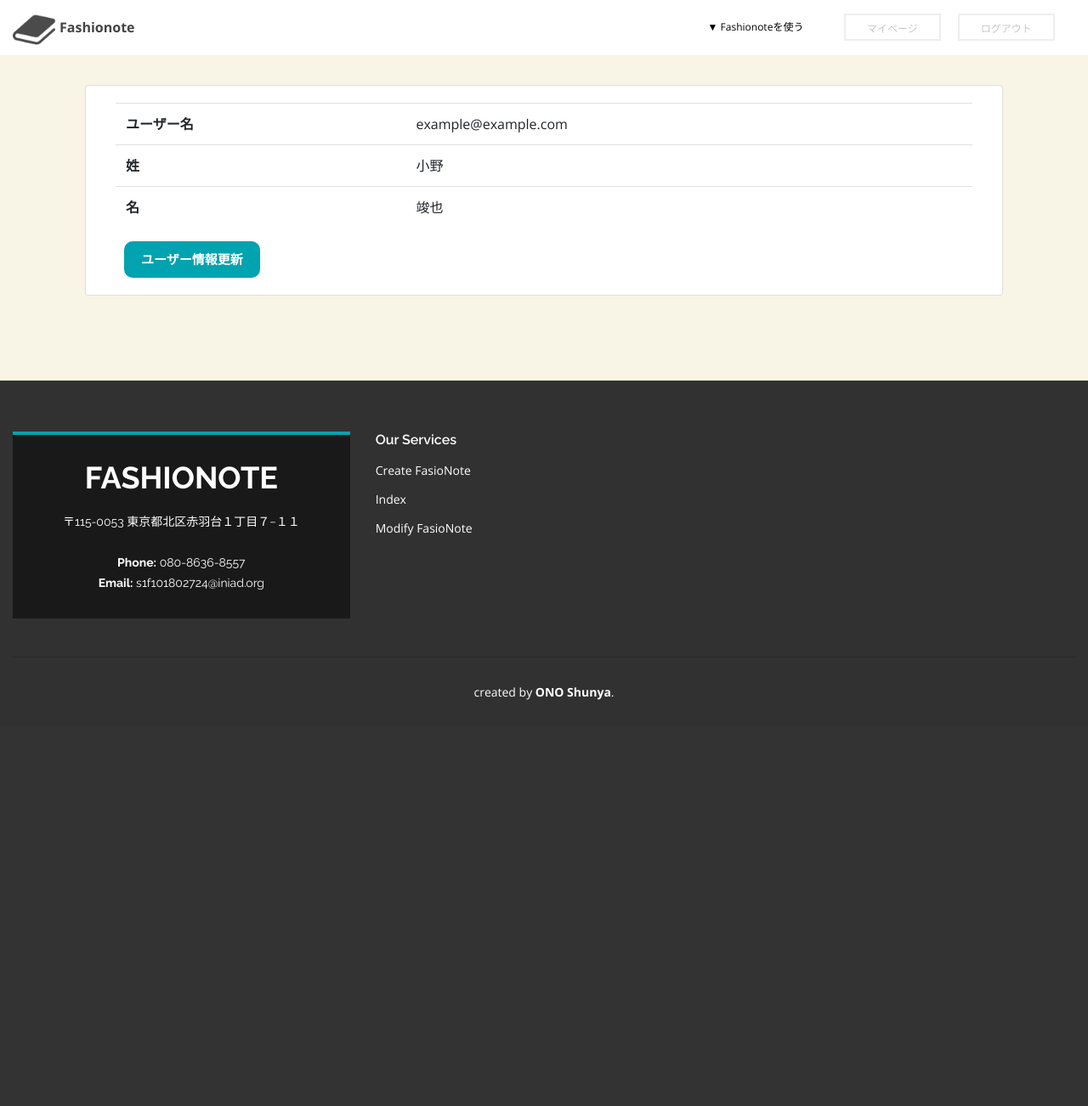
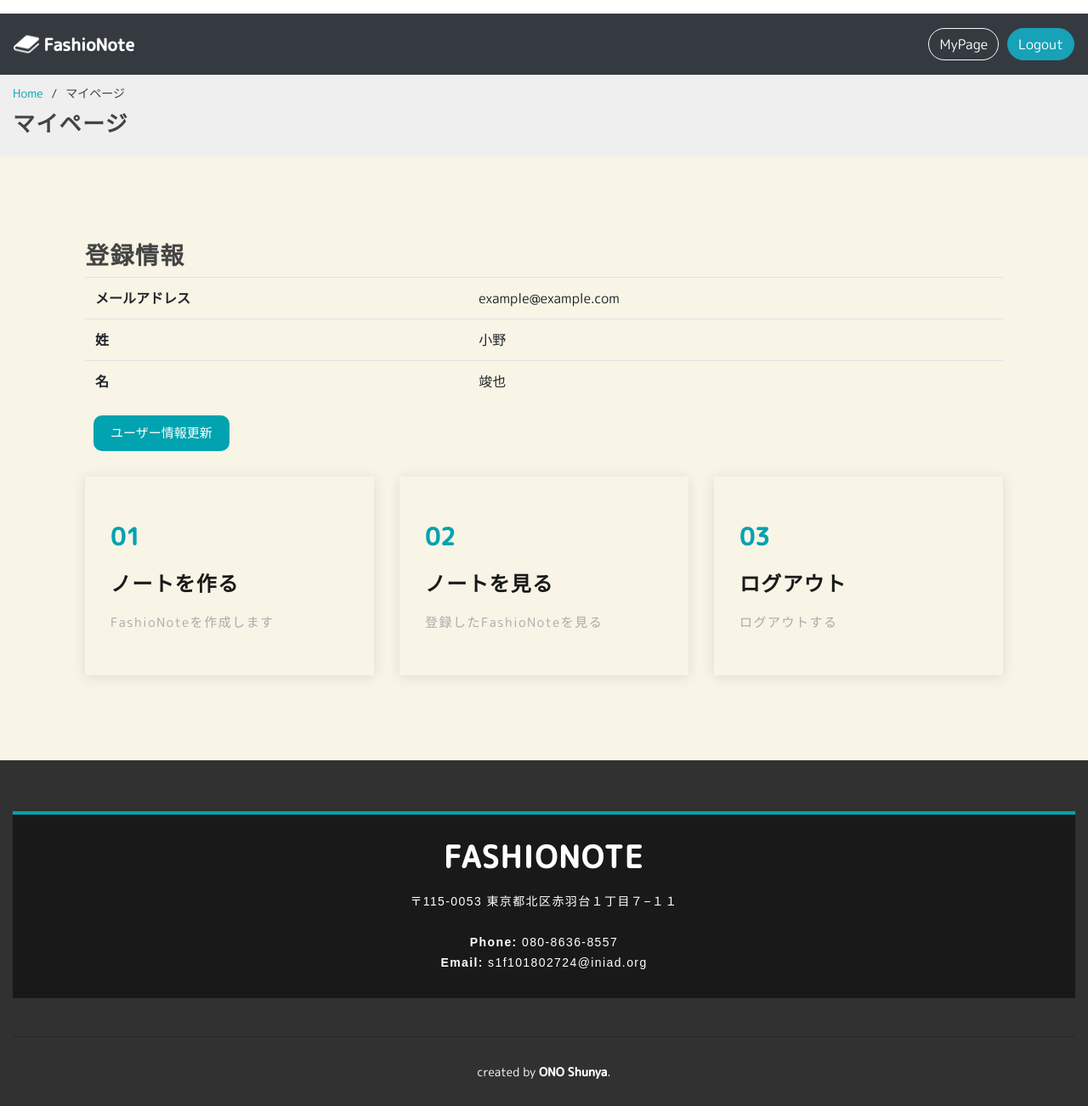
Before and after one commit to Shunya-ONO/fashionote, a Django app: page /users/user_detail/1/ in a window 1280 px wide. Shown: the whole page at 85% size. Before the commit the page ends 824 px from the top, so only its background shows below. Run offline with Django 3.2, Linux system fonts and the light colour scheme; a user stored in the database is signed in; data comes from the database, SQL or seed files in the repository; both versions use the stored data as it was after the commit; parts of the project's set-up code (start-up, migrations or seed data) failed here and were passed over; some libraries are stand-ins or nearby versions.

Commit message:
changed design

```diff
--- a/fashionote/static/css/style.css
+++ b/fashionote/static/css/style.css
@@ -6,7 +6,7 @@
 }
 
 body {
-  font-family: "Open Sans", sans-serif;
+  font-family: 'M PLUS Rounded 1c', sans-serif;
   color: #444444;
 
 }
@@ -21,7 +21,13 @@ a:hover {
 }
 
 h1, h2, h3, h4, h5, h6 {
-  font-family: "Raleway", sans-serif;
+  font-family: 'M PLUS Rounded 1c', sans-serif;
+  font-weight: "medium";
+  letter-spacing: 0.05em;
+}
+
+p {
+  letter-spacing: 0.1em;
 }
 
 /*--------------------------------------------------------------
@@ -70,100 +76,47 @@ header {
   z-index: 10;
 }
 
-.header-left img{
-  float: left;
+.btn1 {
+  margin-right: 10px;
 }
 
-.header-left p{
-  float: left;
-  margin-top: 20px;
-  margin-left: 5px;
-  font-weight: bolder;
-}
-
-.header-right {
-  float: right;
-  margin-right: -100px;
-}
-
-.register{
-  line-height: 2rem;
-  font-size: 12px;
-  color: rgb(201, 198, 198);
-  display: flex;
-  float: right;
-  padding-left: 25px;
-  padding-right: 25px;
-  border: 2px solid #eee;
-  margin-left: 20px;
-}
-
-.mypage{
-  line-height: 2rem;
-  font-size: 12px;
-  color: rgb(201, 198, 198);
-  display: flex;
-  float: right;
-  padding-left: 25px;
-  padding-right: 25px;
-  border: 2px solid #eee;
-  margin-left: 20px;
-}
-
-.logo {
-  width: 50px;
-  height: 50px;
-  margin-top: 10px;
-}
-
-.gnav {
-  float: right;
-  display: flex;
-  height: 2rem;
-  width: 600px;
-  margin-top: 16px;
-}
-
-.gnav > li {/*親階層のみ幅を25%にする*/
-  width: 30%;
-  text-align: center;
-}
-/*全てのリスト・リンク共通*/
-.gnav li {
-  list-style: none;
-  position: relative;
-  text-align: center;
-}
-.gnav li a {
-  background: white;
-  color: black;
-  display: block;
-  height: 2rem;
-  line-height: 2rem;
-  text-align: center;
-  text-decoration: none;
-  width: 100%;
-  font-size: 12px;
-}
-
-/*子階層以降共通*/
-.gnav li li {
-  height: 0;
-  overflow: hidden;
-  transition: 0.8s;
-}
-/*子要素の線をコメントアウト*/
-/*.gnav li li a {border-top: 1px solid #eee;}*/
-.gnav li:hover > ul > li {
-  height: 2rem;
-  overflow: visible;
+.font-color {
+  color: white;
 }
 
 /* -- Header end -- */
 
 /* -- Home -- */
-#about{
-  padding:70px;
+
+.wrap {
+  margin-top:50px;
+  width: 100%;
+  height: 300px;
+  position: relative;
+}
+.wrap .inner {
+  width: 75%;
+  height: 50%;
+  position: absolute;
+  top: 0;
+  left: 0;
+  right: 0;
+  bottom: 0;
+  margin: auto;
+}
+
+.about{
+  margin-top: 100px;
+  margin-left: 90px;
+  margin-right: 90px;
+}
+
+.function{
+  margin:100px;
+}
+
+.about-image{
+  padding:50px;
 }
 
 /* -- End Home -- */
@@ -172,7 +125,6 @@ header {
 form{
 	width:500px;
   margin:0 auto;
-  margin-top:65px;
 }
 
 #registration{
@@ -195,7 +147,7 @@ input[type="number"],
 input[type="email"],
 input[type="password"],
 textarea {
-	font: 15px/24px sans-serif;
+  font-family: 'M PLUS Rounded 1c', sans-serif;
 	box-sizing: border-box;
 	margin: 8px 0;
 	transition: 0.3s;
@@ -245,7 +197,7 @@ input[type="submit"]{
 	border: none;
 	color: #fff;
 	font-size:15px;
-	font-weight:bold;
+	font-weight:medium;
 	padding: 10px 20px;
 	margin: 0 10px;
 	border-radius: 10px;
@@ -255,7 +207,7 @@ input[type="button"]{
 	border: none;
 	color: #fff;
 	font-size:15px;
-	font-weight:bold;
+	font-weight:medium;
 	padding: 10px 20px;
 	margin: 0 10px;
 	border-radius: 10px;
@@ -265,7 +217,7 @@ input[type="reset"]{
 	border: none;
 	color: #fff;
 	font-size:15px;
-	font-weight:bold;
+	font-weight:medium;
 	padding: 10px 20px;
 	margin: 0 10px;
 	border-radius: 10px;
@@ -299,6 +251,7 @@ input[type="reset"]{
   font-weight: 16px;
   margin:0 0 0 10px;
  }
+
 /* -- create end -- */
 
 /* -- breadcrumbs -- */
@@ -343,6 +296,7 @@ input[type="reset"]{
 /* -- breadcrumbs end -- */
 
 .box {
+  margin-top:30px;
   padding: 50px 30px;
   box-shadow: 0px 2px 15px rgba(0, 0, 0, 0.1);
   transition: all ease-in-out 0.3s;
--- a/fashionote/templates/head.html
+++ b/fashionote/templates/head.html
@@ -9,14 +9,15 @@
     <link href="{% static 'img/apple-touch-icon.png' %}" rel="icon">
     <link href="{% static 'img/apple-touch-icon.png' %}" rel="apple-touch-icon">
 
-    <link
-        href="https://fonts.googleapis.com/css?family=Open+Sans:300,300i,400,400i,600,600i,700,700i|Raleway:300,300i,400,400i,500,500i,600,600i,700,700i|Poppins:300,300i,400,400i,500,500i,600,600i,700,700i"
-        rel="stylesheet">
-    <link rel="stylesheet" href="https://stackpath.bootstrapcdn.com/bootstrap/4.2.1/css/bootstrap.min.css"
-        integrity="sha384-GJzZqFGwb1QTTN6wy59ffF1BuGJpLSa9DkKMp0DgiMDm4iYMj70gZWKYbI706tWS" crossorigin="anonymous">
+    <!-- Google Fonts -->
+    <link rel="preconnect" href="https://fonts.gstatic.com">
+    <link href="https://fonts.googleapis.com/css2?family=M+PLUS+Rounded+1c:wght@400;500&display=swap" rel="stylesheet">
+    <!-- Bootstrap 4.5.2 CSS -->
+	<link rel="stylesheet" href="https://stackpath.bootstrapcdn.com/bootstrap/4.5.2/css/bootstrap.min.css" integrity="sha384-JcKb8q3iqJ61gNV9KGb8thSsNjpSL0n8PARn9HuZOnIxN0hoP+VmmDGMN5t9UJ0Z" crossorigin="anonymous">
+    <!-- AOS CSS -->>
     <link rel="stylesheet" href="https://unpkg.com/aos@2.3.1/dist/aos.css">
+    <!-- FontAwesome CSS-->
     <link href="https://use.fontawesome.com/releases/v5.6.1/css/all.css" rel="stylesheet">
-
     <!-- Original CSS -->
     <link rel="stylesheet" href="{% static 'css/style.css' %}">
 
@@ -25,31 +26,22 @@
 
 <body>
     <header>
-        <div class="container">
-          <div class="header-left">
-            <a href="{% url 'fashionote:home' %}"><img class="logo" src="{% static 'img/apple-touch-icon.png' %}"></a>
-            <p>Fashionote</p>
-          </div>
-          <div class="header-right">
-              <ul class="gnav">
-                  <li>
-                      <a href="{% url 'fashionote:home' %}">▼ Fashionoteを使う</a>
-                      <ul>
-                          <li><a href="{% url 'fashionote:create'%}">ノートを書く</a></li>
-                          <li><a href="{% url 'fashionote:index'%}">ノートを見る</a></li>
-                      </ul>
-                  </li>
-                  {% if user.is_authenticated %}
-                  <a class="mypage" href="{% url 'user_app:user_detail' user.pk %}">マイページ</a>
-                  <a href="{% url 'user_app:logout'%}" class="register">ログアウト</a>
-                  {% else %}
-                  <a href="{% url 'user_app:user_create'%}" class="register">会員登録</a>
-                  <a href="{% url 'user_app:login'%}" class="register">ログイン</a>
-                  {% endif %}
-              </ul>
-          </div>
-        </div>
-      </header>
+        <nav class="navbar navbar-expand-sm navbar-dark bg-dark mt-3 mb-3 p-3">
+            <a class="navbar-brand navbar-brand-center" href="{% url 'fashionote:home' %}">
+                <img src="{% static 'img/icon.png' %}" width="30" height="30" class="d-inline-block align-top" alt="">
+                <b>FashioNote</b>
+            </a>
+            <div class="collapse navbar-collapse justify-content-end">
+                {% if user.is_authenticated %}
+                <button class="btn1 btn btn-outline-light rounded-pill navbar-btn"><a class="font-color mypage" href="{% url 'user_app:user_detail' user.pk %}">MyPage</a></button>
+                <button class="btn2 btn btn-info rounded-pill navbar-btn"><a class="font-color" href="{% url 'user_app:logout'%}">Logout</a></button>
+                {% else %}
+                <button class="btn1 btn btn-outline-light rounded-pill navbar-btn"><a class="font-color" href="{% url 'user_app:login'%}">Sign In</a></button>
+                <button class="btn2 btn btn-info rounded-pill navbar-btn"><a class="font-color" href="{% url 'user_app:user_create'%}">Sign Up</a></button>
+                {% endif %}
+            </div>
+        </nav>
+    </header>
 
 
 
@@ -63,7 +55,7 @@
                 <div class="container">
                     <div class="row">
 
-                        <div class="col-lg-4 col-md-6">
+                        <div class="col-md-12">
                             <div class="footer-info">
                                 <h3>FASHIONOTE</h3>
                                 <p>
@@ -72,15 +64,6 @@
                                     <strong>Email:</strong> s1f101802724@iniad.org<br>
                                 </p>
                             </div>
-                        </div>
-
-                        <div class="col-lg-2 col-md-6 footer-links">
-                            <h4>Our Services</h4>
-                            <ul>
-                                <li><i class="bx bx-chevron-right"></i> <a href="{% url 'fashionote:create'%}">Create FasioNote</a></li>
-                                <li><i class="bx bx-chevron-right"></i> <a href="{% url 'fashionote:index'%}">Index</a></li>
-                                <li><i class="bx bx-chevron-right"></i> <a href="{% url 'fashionote:index'%}">Modify FasioNote</a></li>
-                            </ul>
                         </div>
 
                     </div>
@@ -119,7 +102,9 @@
                 aos_init();
             });
         </script>
-
+        <!-- jQuery 3.5.1 -->
+	    <script src="https://code.jquery.com/jquery-3.5.1.min.js"></script>
+        <!-- Original JS -->
         <script src="{% static 'js/script.js' %}"></script>
     </body>
 
--- a/user_app/templates/user_app/user_detail.html
+++ b/user_app/templates/user_app/user_detail.html
@@ -1,13 +1,27 @@
 {% extends "head.html" %}
 {% block content %}
 <main id="main">
+    <!-- Breadctumbs -->
+    <section id="breadcrumbs" class="breadcrumbs">
+        <div class="container">
+
+          <ol>
+            <li><a href="{% url 'fashionote:home' %}">Home</a></li>
+            <li>マイページ</li>
+          </ol>
+          <h2>マイページ</h2>
+
+        </div>
+      </section><!-- End Breadcrumbs -->
     <section class="user-detail">
-        <div class="container-fluid card">
-            <div class="card-body">
+        <div class="row">
+        <div class="container-fluid col-lg-12">
+                <h3><strong>登録情報</strong></h3>
+
                 <table class="table">
                     <tbody>
                         <tr>
-                            <th>ユーザー名</th>
+                            <th>メールアドレス</th>
                             <td>{{ user.email }}</td>
                         </tr>
                         <tr>
@@ -21,8 +35,35 @@
                     </tbody>
                 </table>
                 <a href="{% url 'user_app:user_update' user.pk %}"><input type="button" value="ユーザー情報更新"></a>
+        </div>
+        <div class="col-lg-12">
+            <div class="row">
+                <div class="col-lg-4" data-aos="fade-up">
+                    <div class="box"><a href="{% url 'fashionote:create' %}">
+                            <span>01</span>
+                            <h4>ノートを作る</h4>
+                            <p>FashioNoteを作成します</p>
+                        </a></div>
+                </div>
+
+                <div class="col-lg-4 mt-4 mt-lg-0" data-aos="fade-up" data-aos-delay="150">
+                    <div class="box"><a href="{% url 'fashionote:index' %}">
+                            <span>02</span>
+                            <h4>ノートを見る</h4>
+                            <p>登録したFashioNoteを見る</p>
+                        </a></div>
+                </div>
+
+                <div class="col-lg-4 mt-4 mt-lg-0" data-aos="fade-up" data-aos-delay="300">
+                    <div class="box"><a href="{% url 'user_app:logout' %}">
+                            <span>03</span>
+                            <h4>ログアウト</h4>
+                            <p>ログアウトする</p>
+                        </a></div>
+                </div>
             </div>
         </div>
+    </div>
     </section>
 </main>
 {% endblock %}
```
Also changed, not shown: fashionote/templates/fashionote/create.html (+3 -5 lines), fashionote/templates/fashionote/detail.html (+4 -4 lines), fashionote/templates/fashionote/home.html (+17 -12 lines), fashionote/templates/fashionote/index.html (+4 -32 lines), user_app/templates/user_app/login.html (+14 -1 lines), user_app/templates/user_app/user_create.html (+14 -1 lines), user_app/templates/user_app/user_form.html (+13 -0 lines), db.sqlite3, fashionote/static/img/about.png (added), fashionote/static/img/about.svg (added), fashionote/static/img/apple-touch-icon.png (deleted), fashionote/static/img/create.svg (added), fashionote/static/img/icon.png (added).
